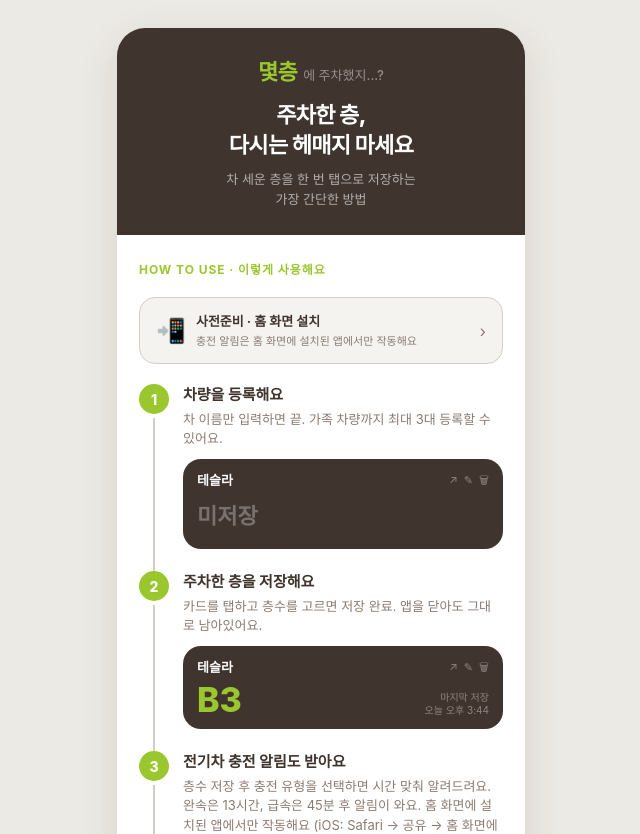
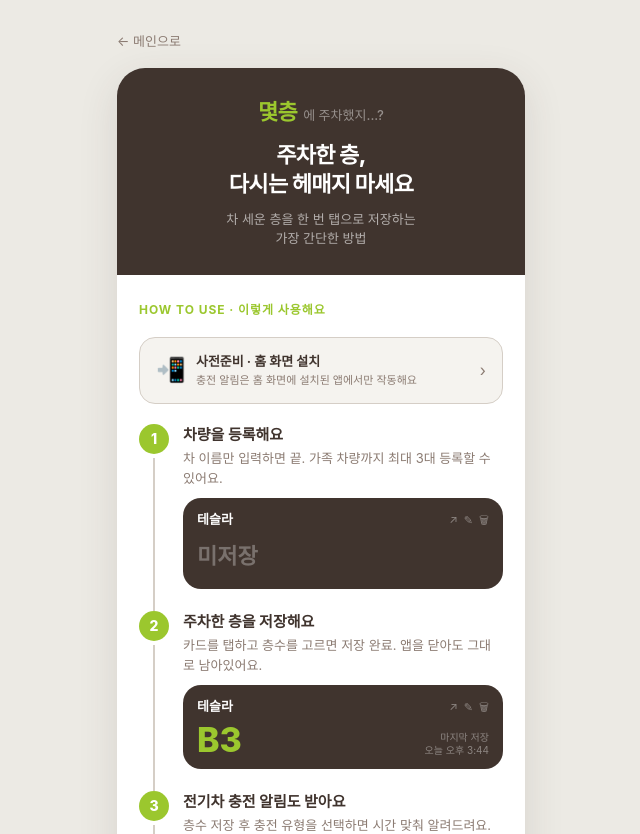
Before and after one commit to ssedol/myfloor, a Next.js app: page /guide in a window 1280 px wide. Shown: the top 834 px of the page, without its empty margins (319-959 px from the left). Built offline with nearby package versions, Linux system fonts and the light colour scheme; a web font is replaced by a local one.

Commit message:
feat: add back-to-main link on guide page
Co-Authored-By: Claude Opus 4.8 <noreply@anthropic.com>
Claude-Session: https://claude.ai/code/session_01AUFiyQ6XaR5hEruvqeQkNg

```diff
--- a/src/app/guide/page.tsx
+++ b/src/app/guide/page.tsx
@@ -136,6 +136,20 @@ export default function GuidePage() {
           fontFamily: '"Pretendard Variable", Pretendard, -apple-system, BlinkMacSystemFont, sans-serif',
         }}
       >
+        <a
+          href="/"
+          style={{
+            display: "inline-flex",
+            alignItems: "center",
+            gap: 4,
+            fontSize: 13,
+            color: SUB,
+            textDecoration: "none",
+            marginBottom: 16,
+          }}
+        >
+          ← 메인으로
+        </a>
         {/* 한 장의 포스터 카드 */}
         <div
           style={{
```
